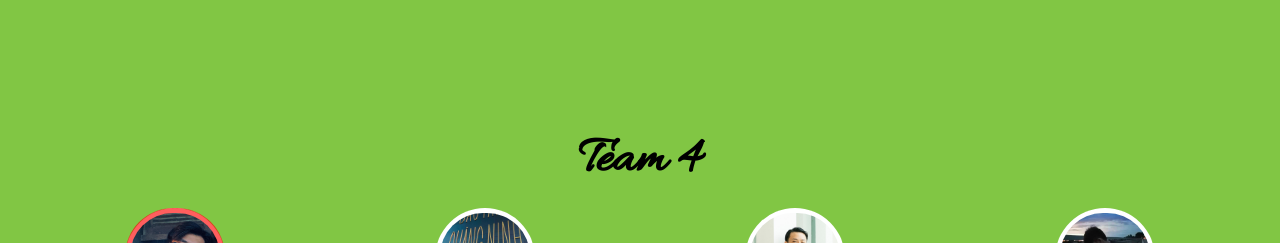
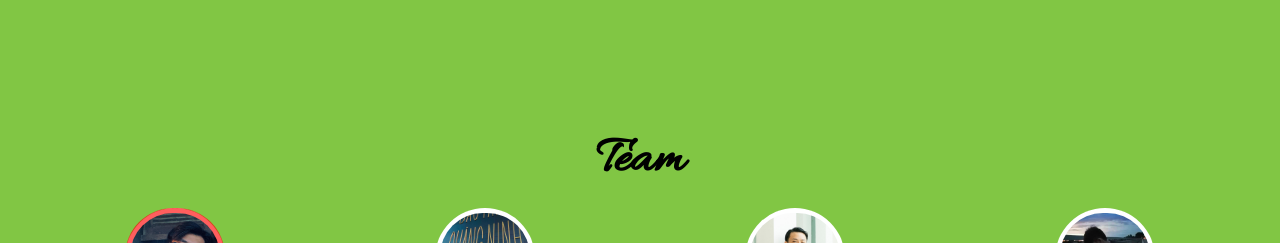
Before and after one commit to DuckyNumberONS/webcanhan, a plain HTML site: page index.html in a window 1280 px wide. Shown: the top 243 px of the page. Drawn offline with Linux system fonts and the light colour scheme.

Commit message:
Update index.html

```diff
--- a/index.html
+++ b/index.html
@@ -8,7 +8,7 @@
   </head>
   <body>
     <div class="wrapper">
-      <h1>Team 4</h1>
+      <h1>Team </h1>
       <div class="team">
         <div class="team_member">
           <div class="team_img">
```
